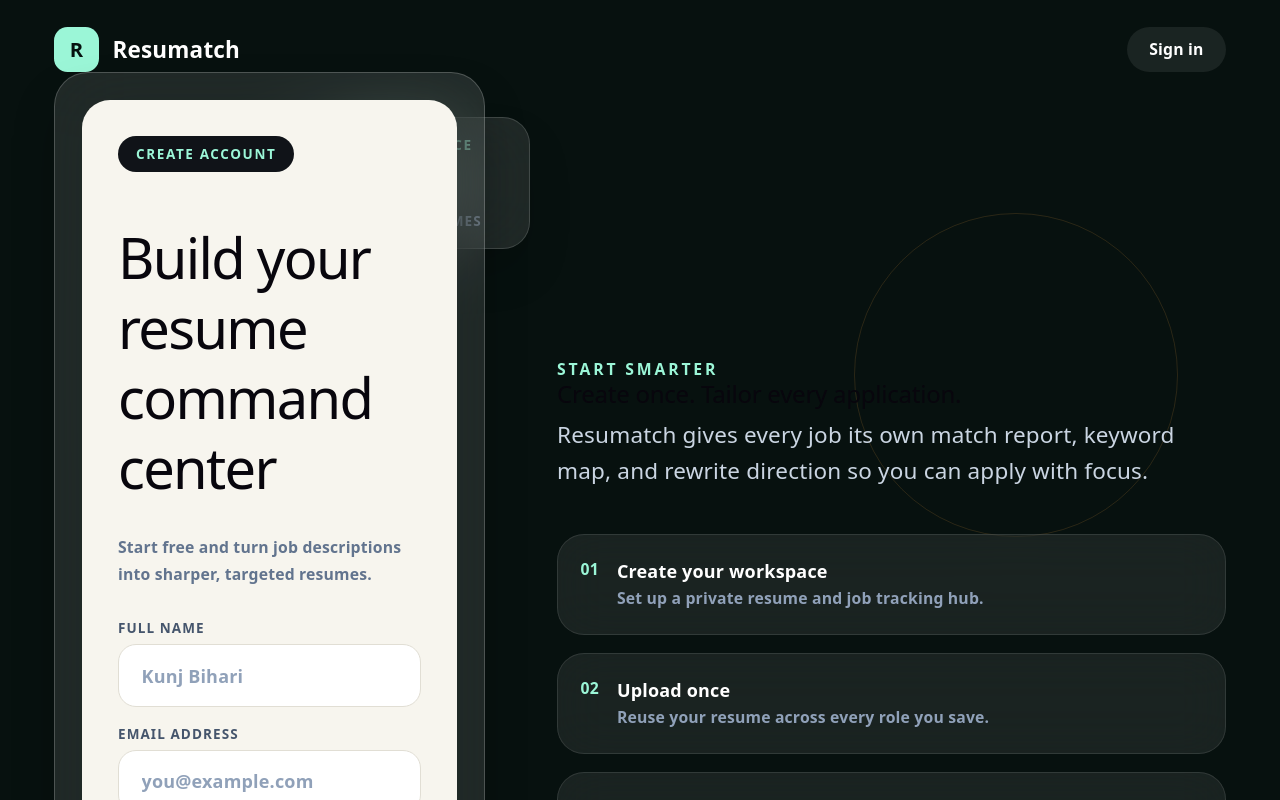
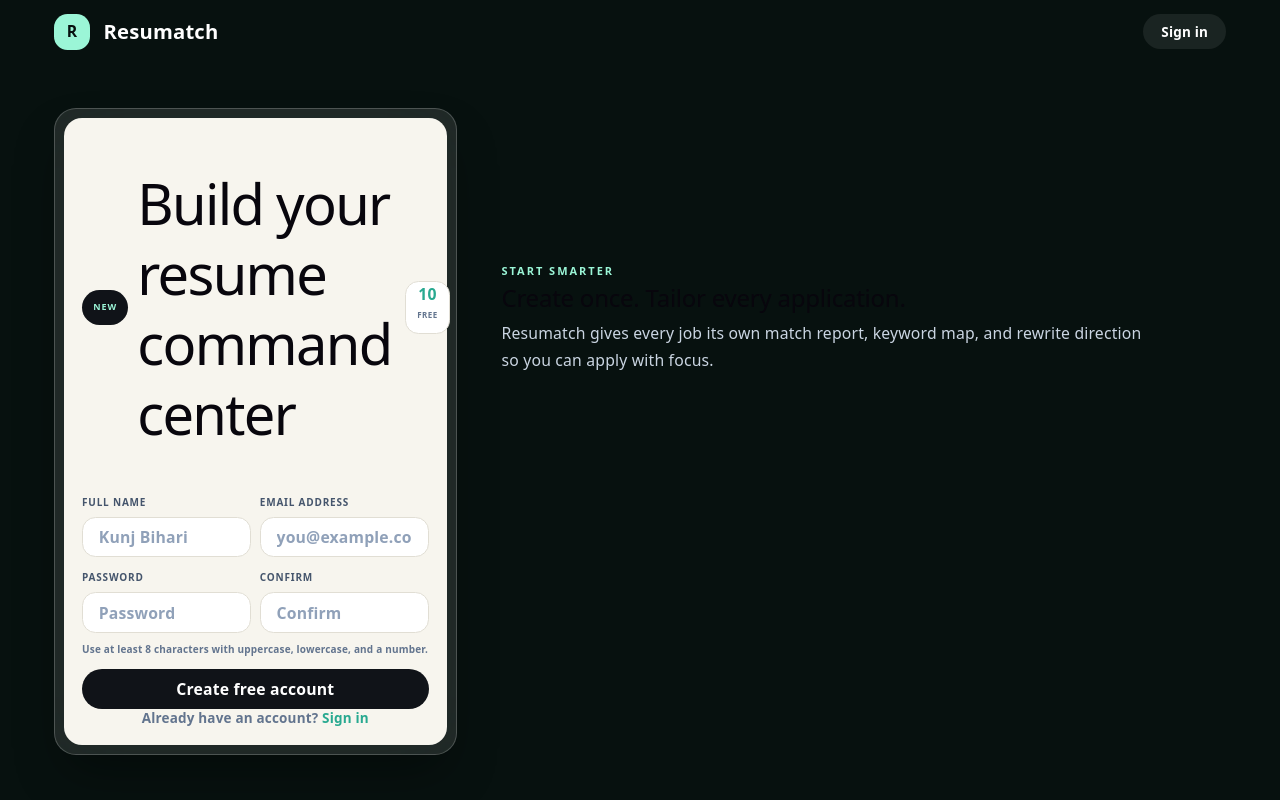
Before and after one commit to kunj-web/resumatch, a React (Vite) app in the folder frontend/: page /register in a window 1280 px wide. Shown: the top 800 px of the page. Built offline with nearby package versions, Linux system fonts and the light colour scheme; no server answers.

Commit message:
fix: polish register page UI (#78)
Co-authored-by: Bornstranger <bornstranger40@gmail.com>

```diff
--- a/frontend/src/pages/Register.jsx
+++ b/frontend/src/pages/Register.jsx
@@ -95,15 +95,11 @@
   };
 
   return (
-    <main className="relative min-h-screen overflow-hidden bg-[#07110f] px-5 py-6 text-white sm:px-8 lg:px-12">
+    <main className="relative h-screen w-screen overflow-hidden bg-[#07110f] text-white">
       <style>{`
         @keyframes signup-rise {
-          from { opacity: 0; transform: translateY(18px) scale(0.98); }
+          from { opacity: 0; transform: translateY(14px) scale(0.98); }
           to { opacity: 1; transform: translateY(0) scale(1); }
-        }
-        @keyframes signup-float {
-          0%, 100% { transform: translate3d(0, 0, 0); }
-          50% { transform: translate3d(0, -14px, 0); }
         }
         @keyframes signup-orbit {
           from { transform: rotate(0deg); }
@@ -114,78 +110,74 @@
           18%, 80% { opacity: 1; }
           100% { transform: translateX(280%); opacity: 0; }
         }
-        .signup-rise { animation: signup-rise 0.7s cubic-bezier(.2,.8,.2,1) both; }
+        .signup-rise { animation: signup-rise 0.6s cubic-bezier(.2,.8,.2,1) both; }
       `}</style>
 
-      <div className="absolute inset-0 -z-20 bg-[radial-gradient(circle_at_80%_18%,rgba(246,166,66,0.25),transparent_28%),radial-gradient(circle_at_18%_72%,rgba(76,242,198,0.18),transparent_30%),linear-gradient(132deg,#06110f_0%,#11161b_54%,#f3f0e8_140%)]" />
-      <div className="absolute bottom-0 left-0 right-0 -z-10 h-[28vh] bg-[#f3f0e8] [clip-path:polygon(0_42%,36%_64%,65%_48%,100%_8%,100%_100%,0_100%)]" />
-      <div className="pointer-events-none absolute left-[7%] top-[19%] hidden h-56 w-56 rounded-full border border-[#9bf6d7]/15 lg:block" style={{ animation: "signup-orbit 22s linear infinite" }} />
-      <div className="pointer-events-none absolute right-[8%] top-[18%] hidden h-72 w-72 rounded-full border border-[#f6a642]/15 lg:block" style={{ animation: "signup-orbit 30s linear infinite reverse" }} />
+      {/* Background layers — all behind content, never intersect it visually */}
+      <div className="absolute inset-0 -z-20 bg-[radial-gradient(circle_at_80%_18%,rgba(246,166,66,0.22),transparent_28%),radial-gradient(circle_at_18%_72%,rgba(76,242,198,0.16),transparent_30%),linear-gradient(132deg,#06110f_0%,#11161b_54%,#171b16_140%)]" />
+      <div className="pointer-events-none absolute left-[6%] top-[14%] -z-10 hidden h-48 w-48 rounded-full border border-[#9bf6d7]/10 lg:block" style={{ animation: "signup-orbit 24s linear infinite" }} />
+      <div className="pointer-events-none absolute right-[6%] bottom-[8%] -z-10 hidden h-56 w-56 rounded-full border border-[#f6a642]/10 lg:block" style={{ animation: "signup-orbit 30s linear infinite reverse" }} />
 
-      <nav className="mx-auto flex w-full max-w-7xl items-center justify-between py-0">
+      <div className="mx-auto flex h-full max-w-7xl flex-col px-5 sm:px-8 lg:px-12">
+        {/* Nav */}
+        <nav className="flex shrink-0 items-center justify-between py-2 sm:py-3">
           <Link to="/" className="flex items-center gap-3">
-          <span className="grid h-9 w-9 place-items-center rounded-xl bg-[#9bf6d7] text-base font-black text-[#06110f] sm:h-10 sm:w-10 sm:text-lg">
+            <span className="grid h-8 w-8 place-items-center rounded-xl bg-[#9bf6d7] text-sm font-black text-[#06110f]">
               R
             </span>
-          <span className="text-lg font-bold sm:text-xl">Resumatch</span>
+            <span className="text-base font-bold sm:text-lg">Resumatch</span>
           </Link>
           <Link
             to="/login"
-          className="rounded-full bg-white/8 px-4 py-2 text-xs font-extrabold text-white transition hover:bg-white/15 sm:px-5 sm:py-2.5 sm:text-sm"
+            className="rounded-full bg-white/8 px-3.5 py-1.5 text-[11px] font-extrabold text-white transition hover:bg-white/15 sm:px-4 sm:py-2 sm:text-xs"
           >
             Sign in
           </Link>
         </nav>
 
-      <section className="mx-auto grid max-w-7xl items-center gap-10 py-12 lg:min-h-[calc(100vh-104px)] lg:grid-cols-[minmax(380px,0.58fr)_minmax(0,0.9fr)] lg:gap-16 lg:py-0">
+        {/* Content */}
+        <section className="grid min-h-0 flex-1 items-center gap-6 py-2 lg:grid-cols-[minmax(340px,0.5fr)_minmax(0,0.9fr)] lg:gap-10">
+          {/* Form card — scrolls internally if it ever runs taller than the viewport, so fields stay reachable without scrolling the page itself */}
           <div
-          className={`relative mx-auto w-full max-w-[460px] transition-all duration-700 ${
-            visible ? "translate-y-0 opacity-100" : "translate-y-8 opacity-0"
+            className={`mx-auto flex h-full w-full max-w-[440px] items-center transition-all duration-700 ${
+              visible ? "translate-y-0 opacity-100" : "translate-y-6 opacity-0"
             }`}
           >
-          <div
-            className="pointer-events-none absolute -right-10 top-10 hidden w-48 rounded-3xl border border-white/15 bg-white/10 p-4 shadow-2xl shadow-black/25 backdrop-blur-2xl lg:block"
-            style={{ animation: "signup-float 5.8s ease-in-out infinite" }}
+            <div className="max-h-full w-full overflow-y-auto rounded-[22px] border border-white/20 bg-white/10 p-1.5 shadow-2xl shadow-black/40 backdrop-blur-2xl [scrollbar-width:thin] sm:p-2">
+              <form
+                onSubmit={handleSubmit}
+                className="rounded-[18px] bg-[#f7f5ee] p-3.5 text-[#15171b] sm:p-4"
               >
-            <div className="text-xs font-extrabold uppercase tracking-[0.12em] text-[#9bf6d7]">
-              Free workspace
+                <div className="mb-2 flex items-center justify-between gap-3">
+                  <div className="flex items-center gap-2">
+                    <div className="inline-flex shrink-0 rounded-full bg-[#101318] px-2.5 py-1 text-[9px] font-extrabold uppercase tracking-[0.1em] text-[#9bf6d7]">
+                      New
                     </div>
-            <div className="mt-3 text-3xl font-black">10</div>
-            <div className="mt-1 text-xs font-bold uppercase tracking-[0.08em] text-slate-400">
-              Tailored resumes
+                    <h1 className="text-sm font-black leading-tight sm:text-base">
+                      Build your resume command center
+                    </h1>
+                  </div>
+                  <div className="hidden shrink-0 rounded-xl border border-[#e1ded4] bg-white px-2.5 py-1 text-center sm:block">
+                    <div className="text-sm font-black leading-none text-[#28a990]">10</div>
+                    <div className="text-[8px] font-bold uppercase tracking-[0.06em] text-slate-500">
+                      Free
                     </div>
                   </div>
-
-          <div className="rounded-[34px] border border-white/20 bg-white/10 p-4 shadow-2xl shadow-black/40 backdrop-blur-2xl sm:p-6">
-            <form
-              onSubmit={handleSubmit}
-              className="rounded-[28px] bg-[#f7f5ee] p-6 text-[#15171b] sm:p-8"
-            >
-              <div className="mb-7">
-                <div className="mb-4 inline-flex rounded-full bg-[#101318] px-4 py-2 text-xs font-extrabold uppercase tracking-[0.12em] text-[#9bf6d7]">
-                  Create account
-                </div>
-                <h1 className="text-2xl font-black leading-tight sm:text-3xl">
-                  Build your resume command center
-                </h1>
-                <p className="mt-2 text-sm font-semibold leading-6 text-slate-500">
-                  Start free and turn job descriptions into sharper, targeted
-                  resumes.
-                </p>
                 </div>
 
                 {error && (
                   <div
                     role="alert"
-                  className="mb-5 rounded-2xl border border-[#f1a33b]/30 bg-[#f1a33b]/10 px-4 py-2.5 text-sm font-semibold text-[#8a5a1a]"
+                    className="mb-2 rounded-xl border border-[#f1a33b]/30 bg-[#f1a33b]/10 px-3.5 py-1.5 text-xs font-semibold text-[#8a5a1a]"
                   >
                     {error}
                   </div>
                 )}
 
-              <div className="flex flex-col gap-4">
-                <label className="flex flex-col gap-1.5">
-                  <span className="text-xs font-black uppercase tracking-[0.08em] text-slate-600">
+                <div className="flex flex-col gap-1.5">
+                  <div className="grid gap-2 sm:grid-cols-2">
+                    <label className="flex flex-col gap-0.5">
+                      <span className="text-[10px] font-black uppercase tracking-[0.08em] text-slate-600">
                         Full name
                       </span>
                       <input
@@ -195,12 +187,12 @@
                         value={form.full_name}
                         onChange={handleChange}
                         placeholder="Kunj Bihari"
-                    className="h-12 rounded-2xl border border-[#e1ded4] bg-white px-4 text-base font-semibold text-[#15171b] outline-none transition placeholder:text-slate-400 focus:border-[#30d6c2] focus:ring-4 focus:ring-[#30d6c2]/20 sm:h-14 sm:px-5"
+                        className="h-9 rounded-xl border border-[#e1ded4] bg-white px-3.5 text-sm font-semibold text-[#15171b] outline-none transition placeholder:text-slate-400 focus:border-[#30d6c2] focus:ring-4 focus:ring-[#30d6c2]/20"
                       />
                     </label>
 
-                <label className="flex flex-col gap-1.5">
-                  <span className="text-xs font-black uppercase tracking-[0.08em] text-slate-600">
+                    <label className="flex flex-col gap-0.5">
+                      <span className="text-[10px] font-black uppercase tracking-[0.08em] text-slate-600">
                         Email address
                       </span>
                       <input
@@ -210,13 +202,14 @@
                         value={form.email}
                         onChange={handleChange}
                         placeholder="you@example.com"
-                    className="h-12 rounded-2xl border border-[#e1ded4] bg-white px-4 text-base font-semibold text-[#15171b] outline-none transition placeholder:text-slate-400 focus:border-[#30d6c2] focus:ring-4 focus:ring-[#30d6c2]/20 sm:h-14 sm:px-5"
+                        className="h-9 rounded-xl border border-[#e1ded4] bg-white px-3.5 text-sm font-semibold text-[#15171b] outline-none transition placeholder:text-slate-400 focus:border-[#30d6c2] focus:ring-4 focus:ring-[#30d6c2]/20"
                       />
                     </label>
+                  </div>
 
-                <div className="grid gap-4 sm:grid-cols-2">
-                  <label className="flex flex-col gap-1.5">
-                    <span className="text-xs font-black uppercase tracking-[0.08em] text-slate-600">
+                  <div className="grid gap-2 sm:grid-cols-2">
+                    <label className="flex flex-col gap-0.5">
+                      <span className="text-[10px] font-black uppercase tracking-[0.08em] text-slate-600">
                         Password
                       </span>
                       <input
@@ -226,12 +219,12 @@
                         value={form.password}
                         onChange={handleChange}
                         placeholder="Password"
-                      className="h-12 rounded-2xl border border-[#e1ded4] bg-white px-4 text-base font-semibold text-[#15171b] outline-none transition placeholder:text-slate-400 focus:border-[#30d6c2] focus:ring-4 focus:ring-[#30d6c2]/20 sm:h-14 sm:px-5"
+                        className="h-9 rounded-xl border border-[#e1ded4] bg-white px-3.5 text-sm font-semibold text-[#15171b] outline-none transition placeholder:text-slate-400 focus:border-[#30d6c2] focus:ring-4 focus:ring-[#30d6c2]/20"
                       />
                     </label>
 
-                  <label className="flex flex-col gap-1.5">
-                    <span className="text-xs font-black uppercase tracking-[0.08em] text-slate-600">
+                    <label className="flex flex-col gap-0.5">
+                      <span className="text-[10px] font-black uppercase tracking-[0.08em] text-slate-600">
                         Confirm
                       </span>
                       <input
@@ -241,12 +234,12 @@
                         value={form.confirmPassword}
                         onChange={handleChange}
                         placeholder="Confirm"
-                      className="h-12 rounded-2xl border border-[#e1ded4] bg-white px-4 text-base font-semibold text-[#15171b] outline-none transition placeholder:text-slate-400 focus:border-[#30d6c2] focus:ring-4 focus:ring-[#30d6c2]/20 sm:h-14 sm:px-5"
+                        className="h-9 rounded-xl border border-[#e1ded4] bg-white px-3.5 text-sm font-semibold text-[#15171b] outline-none transition placeholder:text-slate-400 focus:border-[#30d6c2] focus:ring-4 focus:ring-[#30d6c2]/20"
                       />
                     </label>
                   </div>
 
-                <p className="text-xs font-semibold leading-5 text-slate-500">
+                  <p className="text-[10px] font-semibold leading-4 text-slate-500">
                     Use at least 8 characters with uppercase, lowercase, and a
                     number.
                   </p>
@@ -255,7 +248,7 @@
                 <button
                   type="submit"
                   disabled={registerMutation.isPending}
-                className="relative mt-6 inline-flex h-12 w-full items-center justify-center overflow-hidden rounded-full bg-[#101318] text-base font-black text-white transition hover:bg-[#22262d] active:scale-[0.99] disabled:cursor-not-allowed disabled:opacity-60 sm:h-14"
+                  className="relative mt-2.5 inline-flex h-9 w-full items-center justify-center overflow-hidden rounded-full bg-[#101318] text-sm font-black text-white transition hover:bg-[#22262d] active:scale-[0.99] disabled:cursor-not-allowed disabled:opacity-60 sm:h-9"
                 >
                   <span
                     className="absolute inset-y-0 left-0 w-1/3 bg-gradient-to-r from-transparent via-white/25 to-transparent"
@@ -268,7 +261,7 @@
                   </span>
                 </button>
 
-              <p className="mt-5 text-center text-sm font-semibold text-slate-500">
+                <p className="mt-2 text-center text-xs font-semibold text-slate-500">
                   Already have an account?{" "}
                   <Link
                     to="/login"
@@ -281,37 +274,38 @@
             </div>
           </div>
 
+          {/* Marketing column */}
           <div
-          className={`max-w-3xl transition-all delay-100 duration-700 ${
-            visible ? "translate-y-0 opacity-100" : "translate-y-6 opacity-0"
+            className={`hidden max-w-3xl lg:block transition-all delay-100 duration-700 ${
+              visible ? "translate-y-0 opacity-100" : "translate-y-4 opacity-0"
             }`}
           >
-          <p className="mb-5 text-sm font-extrabold uppercase tracking-[0.18em] text-[#9bf6d7]">
+            <p className="mb-2 text-[11px] font-extrabold uppercase tracking-[0.18em] text-[#9bf6d7]">
               Start smarter
             </p>
-          <h2 className="text-[clamp(2.5rem,6vw,6.2rem)] font-black leading-[0.96] tracking-normal">
+            <h2 className="text-[clamp(1.5rem,2.6vw,2.4rem)] font-black leading-[1.05] tracking-normal">
               Create once. Tailor every application.
             </h2>
-          <p className="mt-7 max-w-2xl text-lg leading-8 text-slate-300 sm:text-xl">
+            <p className="mt-2 max-w-xl text-sm leading-6 text-slate-300">
               Resumatch gives every job its own match report, keyword map, and
               rewrite direction so you can apply with focus.
             </p>
 
-          <div className="mt-10 grid gap-4">
+            <div className="mt-4 grid gap-2">
               {onboardingSteps.map((item, index) => (
                 <div
                   key={item.step}
-                className="signup-rise flex gap-4 rounded-3xl border border-white/10 bg-white/8 p-5 backdrop-blur-xl"
-                style={{ animationDelay: `${0.12 + index * 0.09}s` }}
+                  className="signup-rise flex gap-3 rounded-2xl border border-white/10 bg-white/8 p-3 backdrop-blur-xl"
+                  style={{ animationDelay: `${0.1 + index * 0.08}s` }}
                 >
-                <span className="text-sm font-black text-[#9bf6d7]">
+                  <span className="text-xs font-black text-[#9bf6d7]">
                     {item.step}
                   </span>
                   <div>
-                  <h3 className="text-base font-black text-white">
+                    <h3 className="text-xs font-black text-white">
                       {item.title}
                     </h3>
-                  <p className="mt-1 text-sm font-semibold leading-6 text-slate-400">
+                    <p className="mt-0.5 text-[11px] font-semibold leading-4 text-slate-400">
                       {item.desc}
                     </p>
                   </div>
@@ -320,6 +314,7 @@
             </div>
           </div>
         </section>
+      </div>
     </main>
   );
 }
```
Lines whose indentation alone changed are shown as unchanged.
